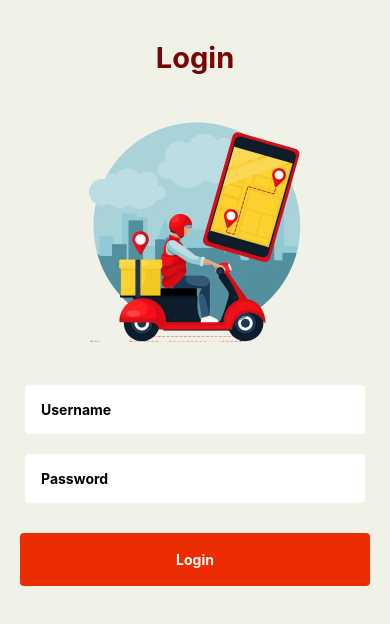
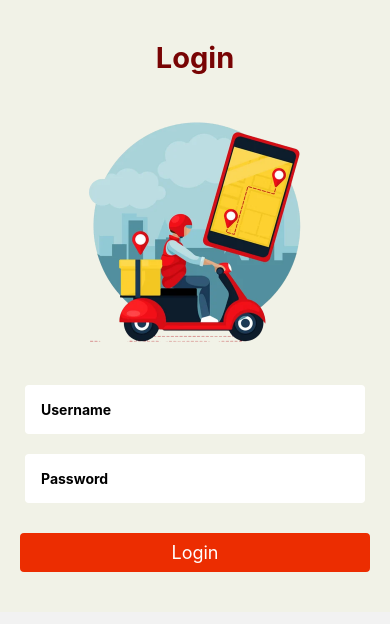
Before and after one commit to andreasbayu/rute-fe, a React Native app: screen /Login in a window 390 px wide. Shown: the top 624 px of the page. Built offline with nearby package versions, Linux system fonts and the light colour scheme.

Commit message:
add: maps etc.

```diff
--- a/package.json
+++ b/package.json
@@ -21,6 +21,7 @@
     "react-native-autocomplete-input": "^5.2.0",
     "react-native-element-dropdown": "^2.5.3",
     "react-native-gesture-handler": "^2.8.0",
+    "react-native-get-location": "^3.0.1",
     "react-native-maps": "^1.3.2",
     "react-native-safe-area-context": "^4.4.1",
     "react-native-screens": "^3.18.2",
@@ -40,5 +41,8 @@
   },
   "jest": {
     "preset": "react-native"
+  },
+  "engines": {
+    "node": ">=16"
   }
 }
--- a/src/api/baseUrl.js
+++ b/src/api/baseUrl.js
@@ -1,5 +1,5 @@
-// const baseUrl = 'http://192.168.1.11:3000';
-const baseUrl = 'http://10.200.141.155:3000';
+const baseUrl = 'http://192.168.162.154:3000';
+// const baseUrl = 'http://10.200.141.155:3000';
 // const baseUrl = 'http://172.17.0.1:3000';
 // const baseUrl = 'http://gcpsatu-58920.portmap.io:58920';
 // const baseUrl = 'https://nodeapp-wahe.onrender.com';
--- a/src/components/CustomButton/index.js
+++ b/src/components/CustomButton/index.js
@@ -1,11 +1,22 @@
 import {StyleSheet, Text, TouchableOpacity} from 'react-native';
 import React from 'react';
+import {Button} from '@rneui/base';
 
-const ButtonPrimary = ({title = 'Button', onPress = () => {}}) => {
+const ButtonPrimary = ({
+  title = 'Button',
+  loading = false,
+  disabled = false,
+  onPress = () => {},
+}) => {
   return (
-    <TouchableOpacity onPress={onPress} style={styles.buttonPrimary}>
-      <Text style={styles.textButton}> {title} </Text>
-    </TouchableOpacity>
+    <Button
+      onPress={onPress}
+      containerStyle={styles.buttonPrimary}
+      loading={loading}
+      disabled={loading}
+      title="Login"
+      color="#ec2d01"
+    />
   );
 };
 
@@ -13,13 +24,6 @@ export default ButtonPrimary;
 
 const styles = StyleSheet.create({
   buttonPrimary: {
-    backgroundColor: '#ec2d01',
-    padding: 18,
     borderRadius: 4,
   },
-  textButton: {
-    textAlign: 'center',
-    color: '#FFFFFF',
-    fontWeight: 'bold',
-  },
 });
--- a/src/screen/Admin/Pengiriman/DetailPengiriman/index.js
+++ b/src/screen/Admin/Pengiriman/DetailPengiriman/index.js
@@ -115,7 +115,7 @@ const DetailPengiriman = ({navigation, route}) => {
                 </View>
                 <View style={styles.sectionContainerCol}>
                   <Text style={styles.labelText}>Barang:</Text>
-                  <BarangList res={data.barang} />
+                  <BarangList route={data.barang} navigation={navigation} />
                 </View>
               </View>
             </View>
--- a/src/screen/Global/MapsLocation/index.js
+++ b/src/screen/Global/MapsLocation/index.js
@@ -1,11 +1,27 @@
+import {Button} from '@rneui/themed';
 import React, {useEffect} from 'react';
 import {StyleSheet, View, Dimensions, Text} from 'react-native';
 import MapView, {Marker, Polyline} from 'react-native-maps';
+import {GetLocation} from 'react-native-get-location';
 const MapsLocation = ({navigation, route}) => {
+  const showMyLocation = () => {
+    GetLocation.getCurrentPosition({
+      enableHighAccuracy: true,
+      timeout: 60000,
+    })
+      .then(location => {
+        console.log(location);
+      })
+      .catch(error => {
+        const {code, message} = error;
+        console.warn(code, message);
+      });
+  };
   return (
     <View style={styles.container}>
       <MapView
         style={styles.maps}
+        showsUserLocation={true}
         initialRegion={{
           latitude: Number.parseFloat(route.params.koordinat.latitude),
           longitude: Number.parseFloat(route.params.koordinat.longitude),
@@ -20,17 +36,36 @@ const MapsLocation = ({navigation, route}) => {
           title={route.namaPenerima}
           description={route.alamat}
         />
+        <Marker
+          coordinate={{
+            latitude: Number.parseFloat(route.params.koordinat.latitude),
+            longitude: Number.parseFloat(route.params.koordinat.longitude),
+          }}
+          title={route.namaPenerima}
+          description={route.alamat}
+          style={{backgroundColor: 'blue'}}
+        />
       </MapView>
+      <Button
+        onPress={() => {
+          showMyLocation();
+        }}
+        title="Show My Location"
+      />
     </View>
   );
 };
 const styles = StyleSheet.create({
   container: {
     flex: 1,
+    ...StyleSheet.absoluteFillObject,
+    justifyContent: 'flex-end',
+    alignItems: 'center',
   },
   maps: {
     width: Dimensions.get('screen').width,
     height: Dimensions.get('screen').height,
+    ...StyleSheet.absoluteFillObject,
   },
 });
 export default MapsLocation;
--- a/src/screen/Kurir/Maps/index.js
+++ b/src/screen/Kurir/Maps/index.js
@@ -2,13 +2,18 @@ import React, {useEffect} from 'react';
 import {StyleSheet, View, Dimensions, Text} from 'react-native';
 import MapView, {Marker, Polyline} from 'react-native-maps';
 const Maps = ({navigation, route}) => {
+  const getStart = route.params?.barang[0];
+
   return (
     <View style={styles.container}>
       <MapView
         style={styles.maps}
+        showsUserLocation={true}
         initialRegion={{
-          latitude: -7.80553,
-          longitude: 110.35936,
+          // latitude: -7.80553,
+          // longitude: 110.35936,
+          latitude: Number.parseFloat(getStart.koordinat.latitude),
+          longitude: Number.parseFloat(getStart.koordinat.longitude),
           latitudeDelta: 0.021,
           longitudeDelta: 0.041,
         }}>
@@ -38,7 +43,7 @@ const Maps = ({navigation, route}) => {
           <Marker
             key={value.id}
             coordinate={{
-              latitude: Number.parseFloat(value.koordinat.latitude),
+              latitude: Number.parseFloat(value.kordinat.latitude),
               longitude: Number.parseFloat(value.koordinat.longitude),
             }}
             title={value.namaPenerima}
@@ -52,6 +57,9 @@ const Maps = ({navigation, route}) => {
 const styles = StyleSheet.create({
   container: {
     flex: 1,
+    ...StyleSheet.absoluteFillObject,
+    justifyContent: 'flex-end',
+    alignItems: 'center',
   },
   maps: {
     width: Dimensions.get('screen').width,
--- a/src/screen/Login/index.js
+++ b/src/screen/Login/index.js
@@ -8,9 +8,11 @@ import storage from '../../storage';
 const Login = ({navigation}) => {
   const [username, setUsername] = useState('');
   const [password, setPassword] = useState('');
+  const [isLoading, setLoading] = useState(false);
 
   const loginAction = async () => {
     try {
+      setLoading(true);
       console.log('exec');
       const body = {
         username: username.toLowerCase(),
@@ -23,6 +25,8 @@ const Login = ({navigation}) => {
       });
 
       const resBody = await req.json();
+
+      setLoading(false);
 
       if (req.status === 201 || req.status === 200) {
         storage.save({
@@ -98,7 +102,12 @@ const Login = ({navigation}) => {
             />
           </View>
           <View style={(styles.formControl, {marginTop: 20, marginBottom: 20})}>
-            <ButtonPrimary title="Login" onPress={loginAction} />
+            <ButtonPrimary
+              title="Login"
+              onPress={loginAction}
+              loading={isLoading}
+              disabled={isLoading}
+            />
           </View>
         </View>
       </View>
```
Also changed, not shown: 19 other files (tests, documents, lock files or other folders).
